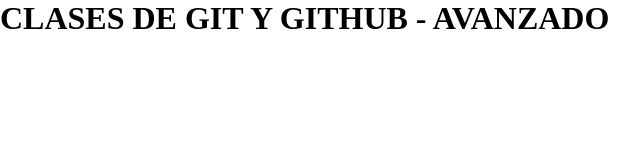
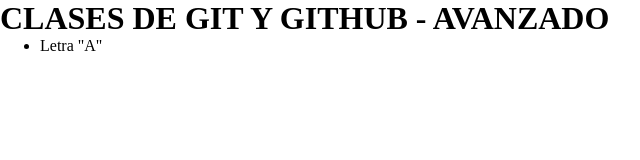
Before and after one commit to edincodes/Git-GitHub, a plain HTML site: page index.html in a window 1280 px wide. Shown: the full height of the page, 0-640 px from the left. Drawn offline with Linux system fonts and the light colour scheme.

Commit message:
Commit Letra A

```diff
--- a/css/styles.css
+++ b/css/styles.css
@@ -1,7 +1,6 @@
 /* DESACER LOS VALORES POR DEFECTO */
 * {
     margin: 0px;
-    padding: 0px;
 }
 
 /* INICIO DE LOS ESTILOS */
--- a/index.html
+++ b/index.html
@@ -1,5 +1,5 @@
 <!DOCTYPE html>
-<html lang="en">
+<html lang="es">
 <head>
     <meta charset="UTF-8">
     <meta name="viewport" content="width=device-width, initial-scale=1.0">
@@ -13,5 +13,12 @@
     <!-- INICIO DE CLASES DE GIT Y GITHUB - AVANZADO -->
     <h1>CLASES DE GIT Y GITHUB - AVANZADO</h1>
 
+    <!-- LETRA "A" -->
+    <ul>
+        <li>
+            Letra "A"
+        </li>
+    </ul>
+
 </body>
 </html>
```
